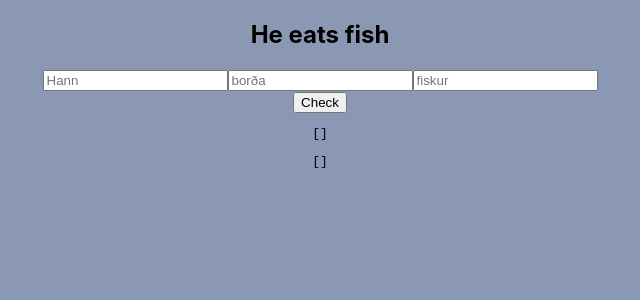
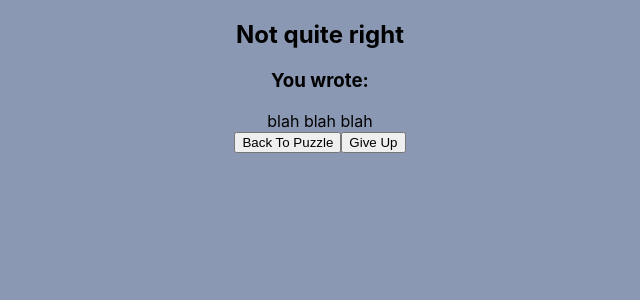
Before and after one commit to Tingvars/icereact, a React (Create React App) app: page / in a window 1280 px wide. Shown: the top 300 px of the page, without its empty margins (320-960 px from the left). Built offline with nearby package versions, Linux system fonts and the light colour scheme.

Commit message:
Added screens 5 and 6, and DisplaySection

```diff
--- a/src/App.js
+++ b/src/App.js
@@ -1,13 +1,14 @@
 //import logo from './logo.svg';
 import './App.css';
 import React from 'react';
-import GameSentence from './GameSentence';
-import GameButtons from './GameButtons';
+import DisplaySection from './DisplaySection';
 
 function App() {
-    return (<>
-        <GameSentence />
-        </ >
+
+    return (
+    < >
+        < DisplaySection />
+    < />
     )
 }
 
--- /dev/null
+++ b/src/DisplaySection.js
@@ -0,0 +1,26 @@
+import './App.css';
+import React from 'react';
+import GameSentence from './GameSentence';
+import PuzzleSolvedCorrectly from './PuzzleSolvedCorrectly';
+import PuzzleWrong from './PuzzleWrong';
+
+let displayId = 2;
+let displayBit;
+
+export default function DisplaySection() {
+
+    if (displayId === 0) {
+        displayBit =  < PuzzleSolvedCorrectly />;
+    } else if (displayId === 1) {
+        displayBit = < GameSentence />;
+    } else if (displayId === 2) {
+        displayBit = < PuzzleWrong />;
+    }
+
+    return (
+        <div >
+            { displayBit }
+        </div>
+    )
+
+}
--- a/src/GameSentence.js
+++ b/src/GameSentence.js
@@ -1,6 +1,7 @@
 import React, { useState } from 'react';
 import './App.css';
 import {getQuestion} from './GameWordListIs';
+import PuzzleSolvedCorrectly from './PuzzleSolvedCorrectly';
 
 function print(obj) {
     return JSON.stringify(obj, null, 2)
@@ -19,7 +20,7 @@ function AnswerInput(props) {
     return <input type="text" value={userInput} onChange={handleInput} placeholder={props.headword} />
 }
 
-export default function GameSentence() {
+export default function GameSentence({correctsolveToDisplaySection}) {
     const question = getQuestion();
 
     const [hasAnswered, setHasAnswered] = useState(false);
@@ -36,6 +37,9 @@ export default function GameSentence() {
 
         setAnswerBools(answerBools);
         setHasAnswered(true);
+        //the user's answers, and which answers were right or wrong, get passed on somehow.
+        //"displayId" in DisplaySection gets changed somehow.
+        //we're probably also passing on the turnCounter.
     }
 
     let allCorrect = answerBools.length && answerBools.every(answer => answer);
--- /dev/null
+++ b/src/PuzzleSolvedCorrectly.js
@@ -0,0 +1,35 @@
+import './App.css';
+import React, { useState } from 'react';
+import GameSentence from './GameSentence';
+import { getQuestion } from './GameWordListIs';
+
+let turnCounter = 0;
+
+function nextPuzzle() {
+    turnCounter = turnCounter + 1;
+    return turnCounter;
+    //turnCounter gets passed on somehow and then picked up next time we go to PuzzleSolvedCorrectly.
+    //"displayId" in DisplaySection gets changed somehow.
+}
+
+export default function PuzzleSolvedCorrectly() {
+    //in the following, I am trying to pass data on.
+    const [passingData, setData] = useState("");
+
+    const correctsolveToDisplaySection = () => {
+        setData("this is passed from Puzzle Solved Correctly, yay");
+    }
+
+    //then here I am doing the display bit of this screen.
+    const question = getQuestion();
+
+    return (
+        <div className = "isSentence" >
+        < h2 > { question.english } < /h2>
+        < h2 > { question.fields.map((field) => "" + " " + field) } < /h2 >
+        < h2 > Great job! < /h2 >
+        < button onClick = {() => correctsolveToDisplaySection() } > Next Puzzle < /button>
+        < /div >
+    )
+
+}
--- /dev/null
+++ b/src/PuzzleWrong.js
@@ -0,0 +1,28 @@
+import './App.css';
+import React, { useState } from 'react';
+import GameSentence from './GameSentence';
+import { getQuestion } from './GameWordListIs';
+
+const ThisWord = "blah";
+//I want to have the user's answers from GameSentence somehow and use them instead of "ThisWord"
+
+function MakeBox() {
+    return <> {ThisWord} </>
+}
+
+export default function PuzzleWrong() {
+    const question = getQuestion();
+
+    return (
+        <div className = "isSentence" >
+            < h2 > Not quite right < /h2 >
+            <h3>You wrote:</h3>
+            {question.headwords.map(() => <MakeBox />)}
+            <div>
+                < button > Back To Puzzle < /button>
+                < button > Give Up < /button>
+            </div>
+        < /div >
+    )
+
+}
```
